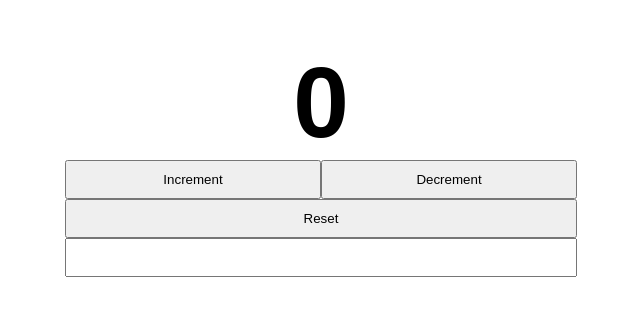
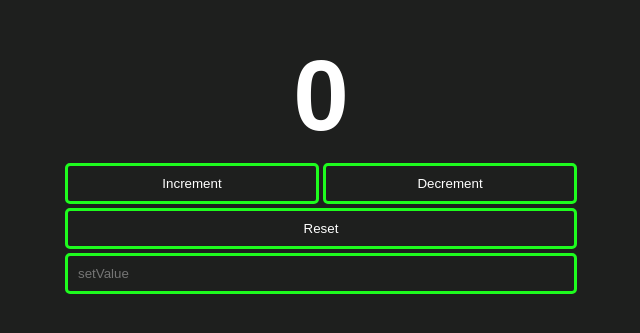
Before and after one commit to IkenNwa/CounterAppVue, a Vue app: page / in a window 1280 px wide. Shown: the part 239-572 px from the top of the page, without its empty margins (319-959 px from the left). Built offline with nearby package versions, Linux system fonts and the light colour scheme.

Commit message:
Update Styling

```diff
--- a/src/assets/main.css
+++ b/src/assets/main.css
@@ -3,4 +3,5 @@
   padding: 0;
   box-sizing: border-box;
   font-family: Arial, Helvetica, sans-serif;
+  background-color: #1e1f1e;
 }
--- a/src/components/CounterView.vue
+++ b/src/components/CounterView.vue
@@ -7,5 +7,7 @@
 <style>
     h1{
         font-size: 100px;
+        color: white;
+        padding: 10px;
     }
 </style>
--- a/src/components/OperatorsBlock.vue
+++ b/src/components/OperatorsBlock.vue
@@ -11,8 +11,8 @@
         <input type="button" value="Reset" @click="$store.commit('reset')" class="double" />
         <input type="number" @change="(e) => {
             $store.commit('change', e.target.value)
-            e.target.value = ''
-        }" class="double" />
+            e.target.value = null
+        }" class="double" placeholder="setValue" />
     </div>
 </template>
 
@@ -21,6 +21,7 @@
     display: grid;
     grid-template-columns: 1fr 1fr;
     width: 40vw;
+    gap: 4px;
 }
 .double{
     grid-column: 1/-1;
@@ -29,5 +30,8 @@
 input {
     padding: 10px;
     width: 100%;
+    border: 3px solid #1efc1e;
+    border-radius: 5px;
+    color: white;
 }
 </style>
```
